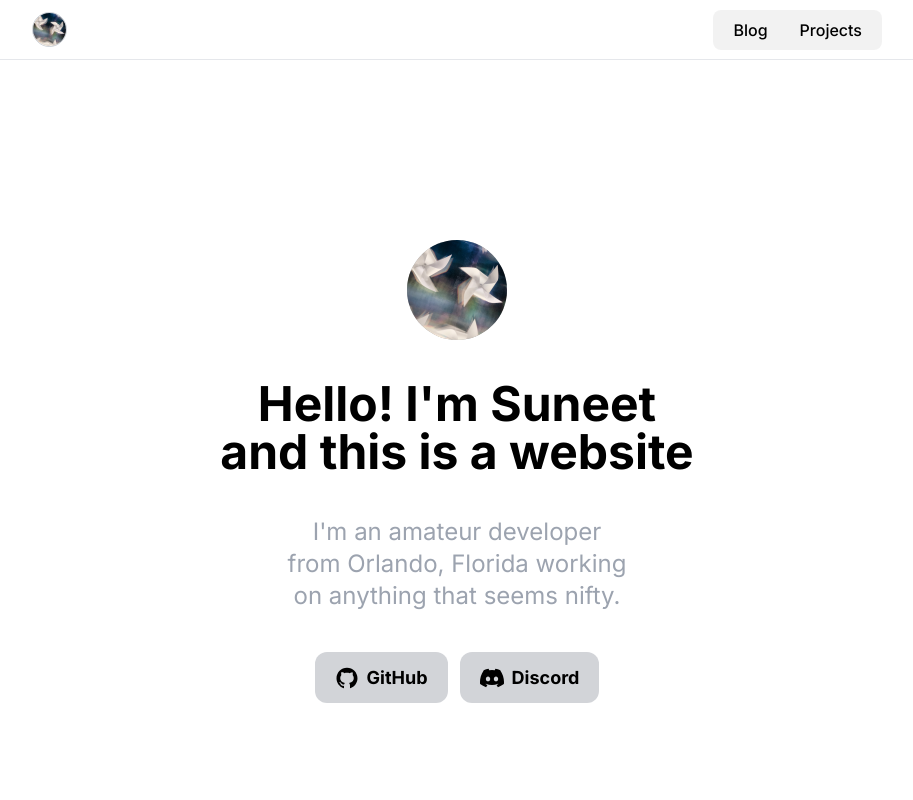
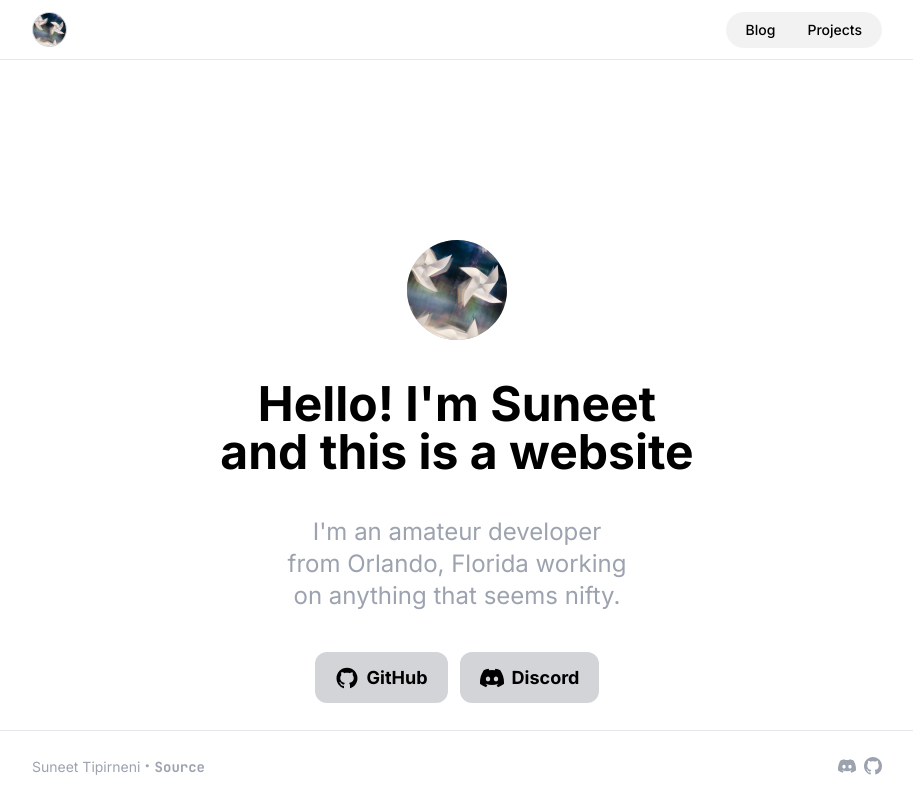
Before and after one commit to suneettipirneni/site, a Next.js app: page / in a window 1280 px wide. Shown: the whole page, without its empty margins (183-1096 px from the left). Built offline with nearby package versions, Linux system fonts and the light colour scheme; grey boxes are pictures that could not be loaded.

Commit message:
add footer

```diff
--- a/app/layout.tsx
+++ b/app/layout.tsx
@@ -5,6 +5,7 @@ import type { PropsWithChildren } from "react";
 import "./globals.css";
 import { Metadata } from "next";
 import { BASE_URL } from "@/util/constants";
+import Footer from "@/components/Footer";
 
 const inter = Inter({ subsets: ["latin"], display: "swap" });
 const jetBrainsMono = JetBrains_Mono({
@@ -30,7 +31,7 @@ export default function RootLayout({ children }: PropsWithChildren) {
 			</head>
 
 			<body
-				className={`${inter.className} ${jetBrainsMono.variable} bg-150 mx-auto flex w-full scroll-pt-[65px] flex-col items-center overflow-y-auto bg-white bg-cover bg-no-repeat text-black dark:bg-black dark:text-white`}
+				className={`${inter.className} ${jetBrainsMono.variable} mx-auto flex min-h-screen w-full scroll-pt-[65px] flex-col items-center overflow-y-auto bg-white bg-cover bg-no-repeat text-black dark:bg-black dark:text-white`}
 			>
 				<NavBar
 					tabs={[
@@ -46,6 +47,7 @@ export default function RootLayout({ children }: PropsWithChildren) {
 				/>
 				<div className="h-full w-full grow p-2 md:p-5">{children}</div>
 				<Analytics />
+				<Footer />
 			</body>
 		</html>
 	);
--- /dev/null
+++ b/components/Footer.tsx
@@ -0,0 +1,41 @@
+import { BsDiscord, BsGithub } from "react-icons/bs";
+
+export default function Footer() {
+	return (
+		<footer className="flex h-[70px] w-full items-center justify-center border-t px-5 dark:border-gray-200/30 xl:px-0">
+			<div className="flex w-full max-w-postcontent items-center justify-between text-sm text-gray-400">
+				<div className="flex flex-row">
+					<h1>
+						Suneet Tipirneni <span className="text-lg font-bold">· </span>
+						<a
+							className="cursor-pointer font-mono font-bold hover:underline"
+							href="https://github.com/suneettipirneni/site"
+							target="_blank"
+							rel="noopener noreferrer"
+						>
+							Source
+						</a>
+					</h1>
+				</div>
+				<div className="flex flex-row space-x-2 text-lg">
+					<a
+						className="cursor-pointer"
+						href="https://discordapp.com/users/386337006764032002"
+						target="_blank"
+						rel="noopener noreferrer"
+					>
+						<BsDiscord />
+					</a>
+					<a
+						className="cursor-pointer"
+						href="https://github.com/suneettipirneni"
+						target="_blank"
+						rel="noopener noreferrer"
+					>
+						<BsGithub />
+					</a>
+				</div>
+			</div>
+		</footer>
+	);
+}
--- a/components/NavBar.tsx
+++ b/components/NavBar.tsx
@@ -54,11 +54,11 @@ export function NavBar({ tabs }: NavBarProps) {
 					/>
 				</NextLink>
 
-				<div className="flex flex-row rounded-lg bg-black/5 p-1 dark:bg-white/5">
+				<div className="flex flex-row rounded-full bg-black/5 p-1 dark:bg-white/5">
 					{tabs.map((tab, index) => (
 						<NextLink
 							key={tab.name}
-							className={`text-md lg:text-md relative z-10 flex flex-row items-end px-4 py-1 font-medium transition ${
+							className={`relative z-10 flex flex-row items-end px-4 py-1 text-sm font-medium transition ${
 								isActive(tab.href)
 									? "text-black dark:text-white"
 									: "text-black dark:text-white"
@@ -74,7 +74,7 @@ export function NavBar({ tabs }: NavBarProps) {
 										duration: 0.5,
 									}}
 									layoutId="selectedTab"
-									className="absolute inset-0 -z-10 rounded-lg bg-white shadow-sm dark:bg-white/20"
+									className="absolute inset-0 -z-10 rounded-full bg-white shadow-sm dark:bg-white/20"
 								/>
 							)}
 
```
